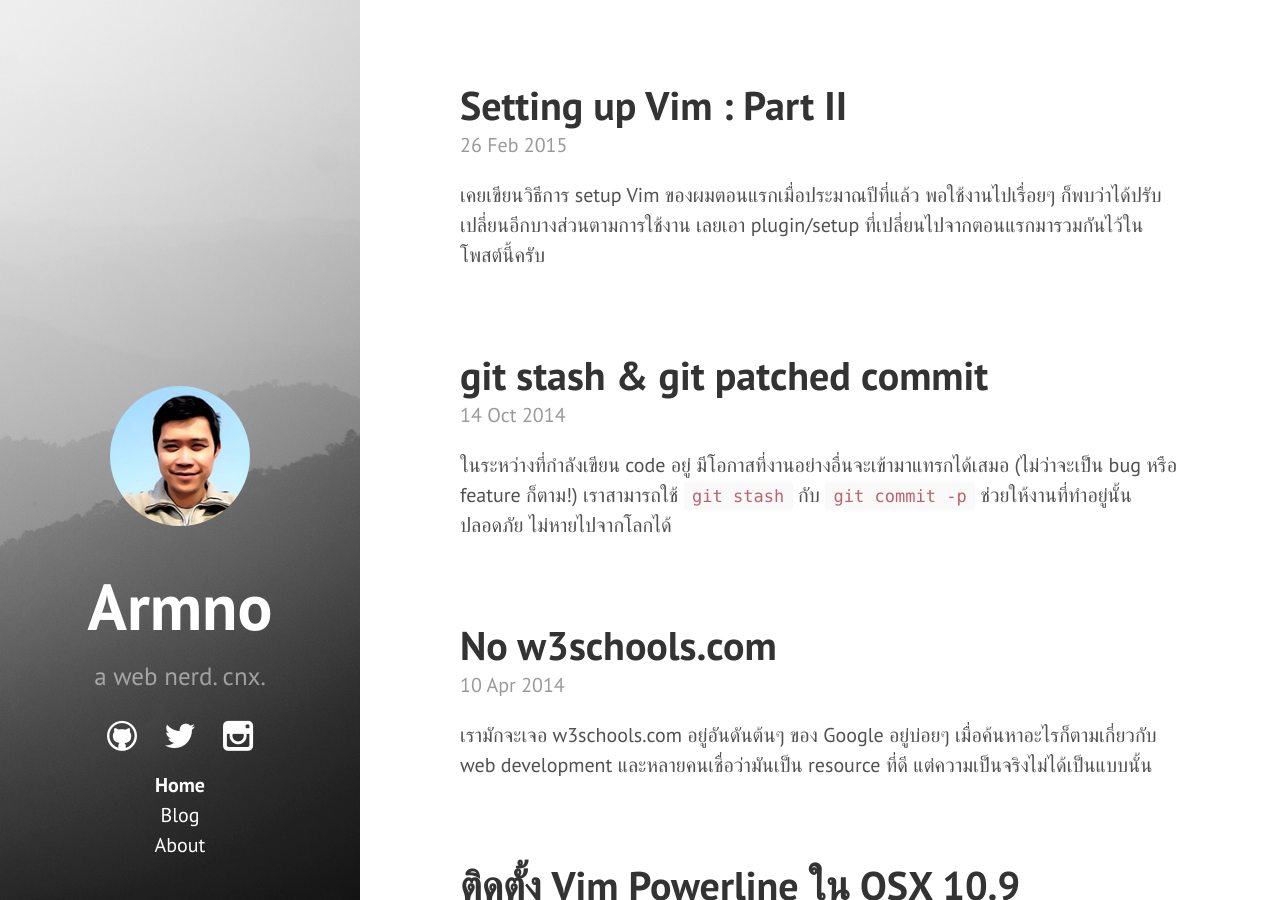
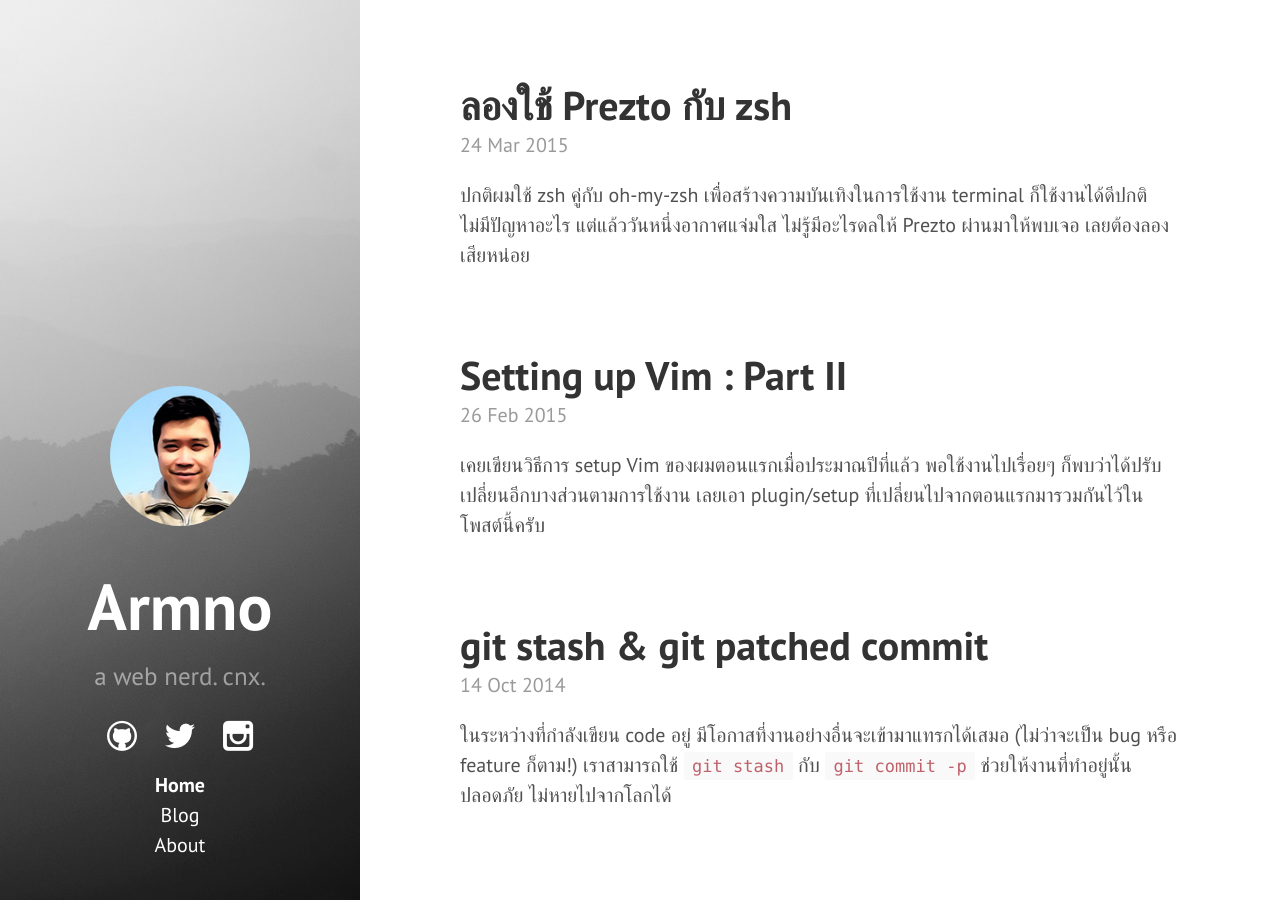
Before and after one commit to armno/armno.github.io, a Jekyll site: the page built from index.html, in a window 1280 px wide and 900 px high. Built offline with Jekyll 4.4.1, drawn with Linux system fonts in a browser that asks for light colours; the list of posts is cut into pages by our own code; some of the changed text lies outside the part shown.

Commit message:
finish prezto post

```diff
--- a/_posts/2015-03-24-oh-my-zsh-to-prezto.md
+++ b/_posts/2015-03-24-oh-my-zsh-to-prezto.md
@@ -1,24 +1,25 @@
 ---
 layout: post
 title: "ลองใช้ Prezto กับ zsh"
-description:
-published: false
-thumbnail:
+description: ปกติผมใช้ zsh คู่กับ oh-my-zsh เพื่อสร้างความบันเทิงในการใช้งาน terminal ก็ใช้งานได้ดีปกติ ไม่มีปัญหาอะไร แต่แล้ววันหนึ่งอากาศแจ่มใส ไม่รู้มีอะไรดลให้ Prezto ผ่านมาให้พบเจอ เลยต้องลองเสียหน่อย
+published: true
+thumbnail: "https://armno.github.io/img/posts/prezto/substring-search.png"
 ---
 
 สวัสดีชาวเนิร์ด
 
-ปกติผมใช้ zsh คู่กับ oh-my-zsh เพื่อสร้างความบันเทิงในการใช้งาน terminal ก็ใช้งานได้ดีปกติ ไม่มีปัญหาอะไร
+ปกติผมใช้ [zsh คู่กับ oh-my-zsh](https://armno.github.io/2013/09/11/setting-up-the-terminal/) เพื่อสร้างความบันเทิงในการใช้งาน terminal ก็ใช้งานได้ดีปกติ ไม่มีปัญหาอะไร
 แต่แล้ววันหนึ่งอากาศแจ่มใส ไม่รู้มีอะไรดลให้ [Prezto](https://github.com/sorin-ionescu/prezto) ผ่านมาให้พบเจอ
 
 เลยต้องลองเสียหน่อย
 
-Prezto เป็น configuration framework ของ zsh เช่นเดียวกับ oh-my-zsh ครับ ทำให้เราเพิ่มความสามารถ/ลูกเล่นให้กับ zsh ได้มาก
-ไม่ว่าจะเป็น theme ของ prompt หรือ plugin (ใน prezto จะเรียกว่า module) ซึ่งดูแล้วมากจะเป็นพวก alias มากกว่า
+[Prezto](https://github.com/sorin-ionescu/prezto) เป็น configuration framework ของ zsh เช่นเดียวกับ
+[oh-my-zsh](https://github.com/robbyrussell/oh-my-zsh) ครับ ทำให้เราเพิ่มความสามารถ/ลูกเล่นให้กับ zsh ได้มาก
+ไม่ว่าจะเป็น theme ของ prompt หรือ plugin (ใน Prezto จะเรียกว่า module) ซึ่งดูแล้วมากจะเป็นพวก alias มากกว่า
 แรกเริ่มเดิมทีนั้น Prezto นั้นเป็น fork ของ oh-my-zsh แต่เนื่องจากแนวคิดไปคนละทางกับ oh-my-zsh เลยถูก rewrite ใหม่ซะเลย
 (อ่านเรื่องต้นทางได้ที่ [oh-my-zsh#377](https://github.com/robbyrussell/oh-my-zsh/issues/377) ยาวมาก)
 
-[รูป issue 377]
+![Pull Request ต้นกำเนิด Prezto](/img/posts/prezto/prezto-original-pr.png)
 
 พอสรุปได้ว่า oh-my-zsh นั้นเน้นที่ความง่ายในการใช้งาน ไม่ต้อง config มากมาย เซ็ตมาให้ก่อนแล้ว
 ส่วน Prezto มีฟีเจอร์คล้ายๆ กับ oh-my-zsh แต่ส่วนมากจะถูก disable ไว้แล้วให้ user ไป enable เอาเองตามที่ต้องการ
@@ -31,6 +32,7 @@ Jerome Dalbert เขียนโพสต์ [Migrate From Oh-my-zsh to Prezto]
 ส่วนใครที่ยังไม่เคยลง oh-my-zsh ก็ข้ามไปลง Prezto ได้เลยครับ [Installation Guide](https://github.com/sorin-ionescu/prezto#installation)
 
 ในขั้นตอนการลบ oh-my-zsh ออกนั้น ไม่มีอะไรพังเลย (แปลกใจอยู่เหมือนกัน) แต่ทางที่ดี backup ไว้ก่อนดีกว่าครับ
+(อุตส่าห์ทำใจไว้แล้วเชียวว่ามันต้องมีอะไรสักอย่างพัง และต้องซ่อมแน่ๆ แต่ไม่มีเลย)
 
 ## เกี่ยวกับ Prezto
 
@@ -45,19 +47,26 @@ if [[ -s "${ZDOTDIR:-$HOME}/.zprezto/init.zsh" ]]; then
 fi
 {% endhighlight %}
 
-[รูป file สำคัญของ prezto]
+![file ต่างๆ ของ Prezto](/img/posts/prezto/prezto-files.png)
 
 ## theme/module
 
 เราสามารถใช้ command `$ prompt -l` เพื่อดูรายชื่อ shell theme ทั้งหมดที่ Prezto มีอยู่ได้
 
-[รูป output จาก prompt -l]
+![output จาก prompt -l](/img/posts/prezto/prompt-l.png)
 
 และยัง preview ก่อนได้ด้วย `$ promt -p <theme name>` ตรงนี้เจ๋งดี
 
-[รูป output จาก promt -p name]
+![preview theme paradox](/img/posts/prezto/prompt-paradox.png)
 
 เมื่อเลือก theme ได้แล้ว ก็ไปเซ็ตที่ไฟล์ `~/.zpreztorc` หาคำว่า theme แล้วใส่ชื่อ theme ที่จะใช้ลงไป
+
+{% highlight bash %}
+# Set the prompt theme to load.
+# Setting it to 'random' loads a random theme.
+# Auto set to 'off' on dumb terminals.
+zstyle ':prezto:module:prompt' theme 'cloud'
+{% endhighlight %}
 
 ส่วน module (plugin) นั้น มี default มาให้บ้างแล้ว (ในไฟล์ `~/.zpreztorc` อีกเช่นกัน)
 ซึ่งลำดับในการเรียก module นั้นสำคัญ ถ้าเรียงผิด module นั้นก็อาจจะไม่ทำงานได้
@@ -77,6 +88,8 @@ module ที่ผมเพิ่มเข้าไปมีอีก 2 อั
 อย่างเช่น ผมพิมพ์ `vi` แล้วกด ขึ้น ไปเรื่อยๆ ก็จะมี history ขึ้นมาเฉพาะ command ที่มี `vi` อยู่ข้างใน
 พร้อมกับ highlight ให้ด้วย ดีครับดี
 
-จากที่ใช้ Prezto แทน oh-my-zsh มา ก็ยังไม่พบปัญหาอะไร และก็คงจะใช้ไปเรื่อยๆ ครับ
+![substring history search ใน Prezto](/img/posts/prezto/substring-search.png)
 
-ปล. zsh framework อีกตัวนึงที่น่าสนใจคือ [Antigen](https://github.com/zsh-users/antigen) ครับ
+จากที่ใช้ Prezto แทน oh-my-zsh มา ก็ยังไม่พบปัญหาอะไร และก็คงจะใช้เรื่อยๆ ไปก่อน ลองเล่นกันดูได้ครับ
+
+_ปล. zsh framework อีกตัวนึงที่น่าสนใจคือ [Antigen](https://github.com/zsh-users/antigen) ครับผม_
```
Also changed, not shown: other parts of _posts/2015-03-24-oh-my-zsh-to-prezto.md (+3 -1 lines), img/posts/prezto/syntax-hightlight-disabled.png (deleted).
